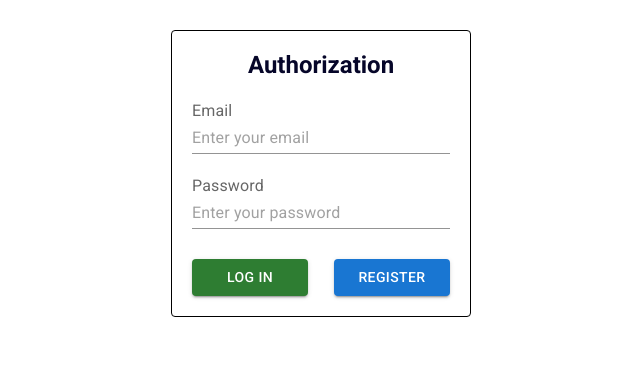
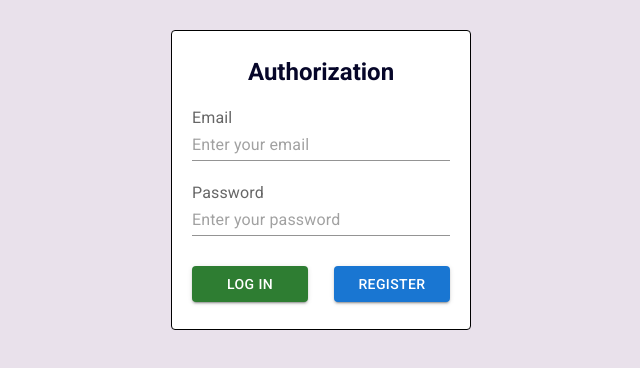
Before and after one commit to MKovblyuk/Upgrade, a React (Create React App) app in the folder client/: page /auth in a window 1280 px wide. Shown: the top 368 px of the page, without its empty margins (319-959 px from the left). Built offline with nearby package versions, Linux system fonts and the light colour scheme.

Commit message:
change authorization form view

```diff
--- a/client/src/css/content.css
+++ b/client/src/css/content.css
@@ -1,4 +1,4 @@
 .Content {
     width: 100%;
-    /* background: rgb(239, 235, 241); */
+    /* background: rgb(192, 185, 196); */
 }
--- a/client/src/css/pages/authPage.css
+++ b/client/src/css/pages/authPage.css
@@ -1,14 +1,23 @@
+.AuthPage{
+    position: absolute;
+    height: 100%;
+    width: 100%;
+    display: flex;
+    justify-content: center;
+    background-color: rgb(233, 225, 235);
+}
 
-form {
+.AuthPage form {
     width: 300px;
+    height: 300px;
     display: flex;
     flex-direction: column;
     justify-content: center;
-    margin: 0 auto;
     margin-top: 30px;
     border: 1px solid black;
     padding: 20px;
     border-radius: 4px;
+    background-color: white;
 }
 
 label {
--- a/client/src/css/updateForm.css
+++ b/client/src/css/updateForm.css
@@ -7,6 +7,9 @@
     width: 25%;
     text-align: center;
     font-size: 20px;
+    padding: 20px;
+    border-radius: 4px;
+    border: 1px solid black;
 }
 
 .UpdateForm input{
--- a/client/src/pages/AuthPage.js
+++ b/client/src/pages/AuthPage.js
@@ -49,6 +49,7 @@ export const AuthPage = () => {
     }
 
     return (
+        <div className="AuthPage">
             <form>
                 <h2>Authorization</h2>
                 <InputLabel htmlFor="email" className="inputLabel">Email</InputLabel>
@@ -92,5 +93,6 @@ export const AuthPage = () => {
                     </Button>
                 </div>
             </form>
+        </div>
     )
 }
```
Lines whose indentation alone changed are shown as unchanged.
